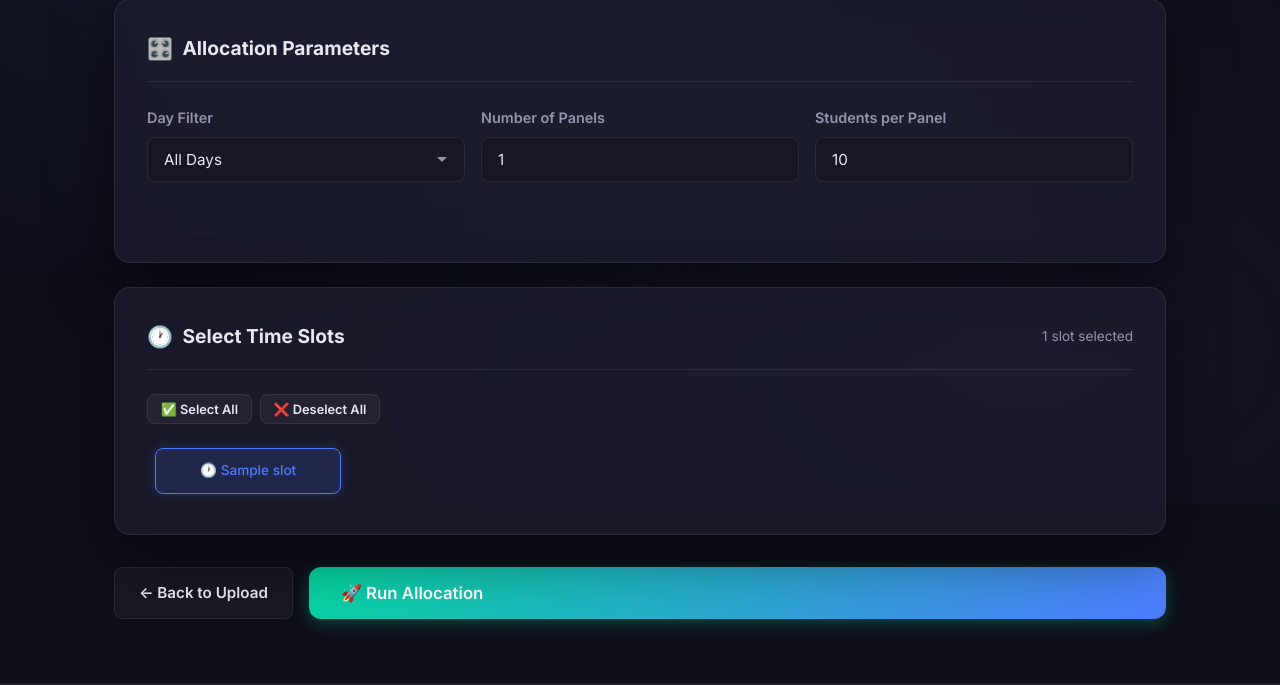
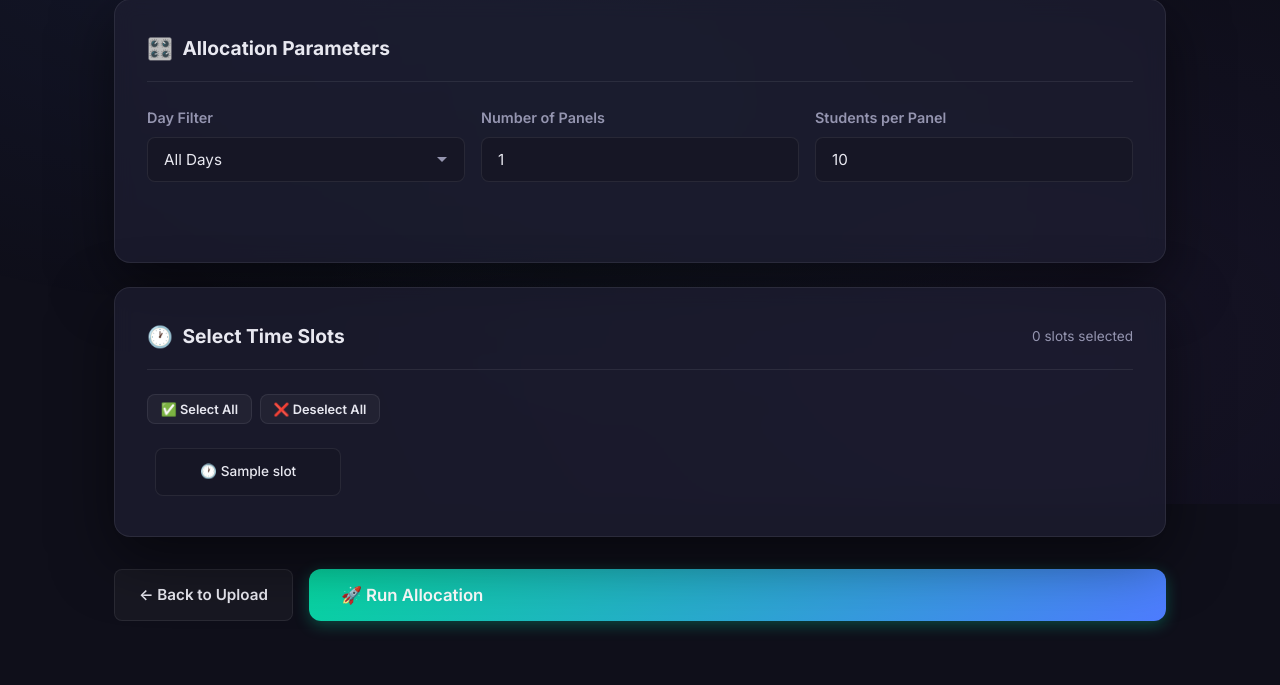
Before and after one commit to Suba2005/CRC-SLOT-ALLOCATOR, a Flask app: template app/templates/allocator/configure.html in a window 1280 px wide. Shown: the part 296-981 px from the top of the page. Run offline with Flask 3, Linux system fonts and the light colour scheme; the template is opened without the code that fills it: most values are stand-ins (such as "Sample title", 1, 10 or a date in 2020).

Commit message:
Fix time slot box alignment and remove default selection

```diff
--- a/app/static/css/style.css
+++ b/app/static/css/style.css
@@ -624,7 +624,11 @@ tbody tr:hover {
 }
 
 .slot-option label {
-  display: block;
+  display: flex;
+  align-items: center;
+  justify-content: center;
+  white-space: nowrap;
+  min-height: 48px;
   padding: 0.7rem 1rem;
   background: var(--bg-secondary);
   border: 1px solid var(--border-glass);
--- a/app/templates/allocator/configure.html
+++ b/app/templates/allocator/configure.html
@@ -85,7 +85,7 @@
                 {% if available_slots %}
                 {% for slot in available_slots %}
                 <div class="slot-option">
-                    <input type="checkbox" name="selected_slots" value="{{ slot }}" id="slot-{{ loop.index }}" checked>
+                    <input type="checkbox" name="selected_slots" value="{{ slot }}" id="slot-{{ loop.index }}">
                     <label for="slot-{{ loop.index }}">🕐 {{ slot }}</label>
                 </div>
                 {% endfor %}
```
